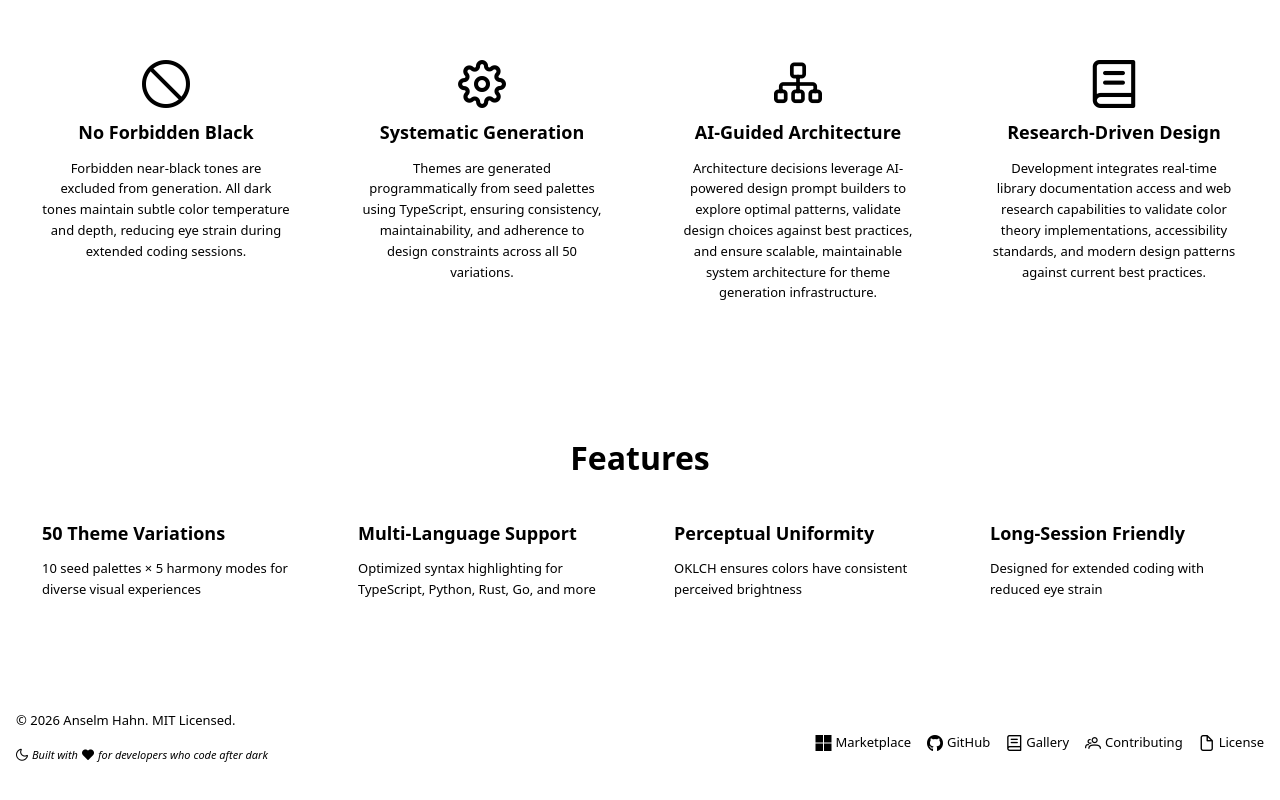
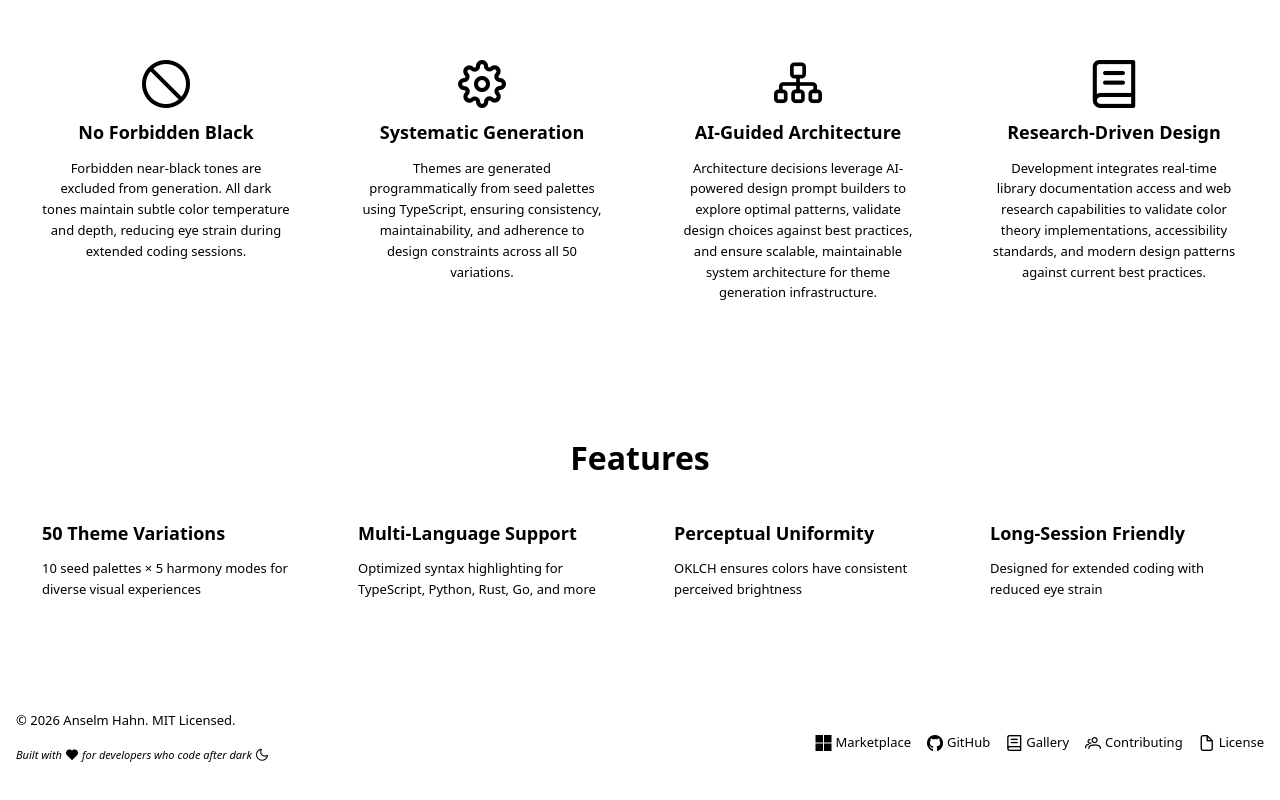
Before and after one commit to Anselmoo/caligo-vscode-theme, a Vue app: page / in a window 1280 px wide. Shown: the part 2432-3232 px from the top of the page. Built offline with nearby package versions, Linux system fonts and the light colour scheme.

Commit message:
Update README and AppFooter for improved footer content and layout

```diff
--- a/src/vue-app/components/layout/AppFooter.vue
+++ b/src/vue-app/components/layout/AppFooter.vue
@@ -11,8 +11,7 @@ const currentYear = new Date().getFullYear();
             &copy; {{ currentYear }} Anselm Hahn. MIT Licensed.
           </p>
           <p class="footer-tagline">
-            <i class="pi pi-moon"></i>
-            Built with <i class="pi pi-heart-fill"></i> for developers who code after dark
+            Built with <i class="pi pi-heart-fill"></i> for developers who code after dark <i class="pi pi-moon"></i>
           </p>
         </div>
         <div class="footer-links">
```
Also changed, not shown: 1 other file (tests, documents, lock files or other folders).
